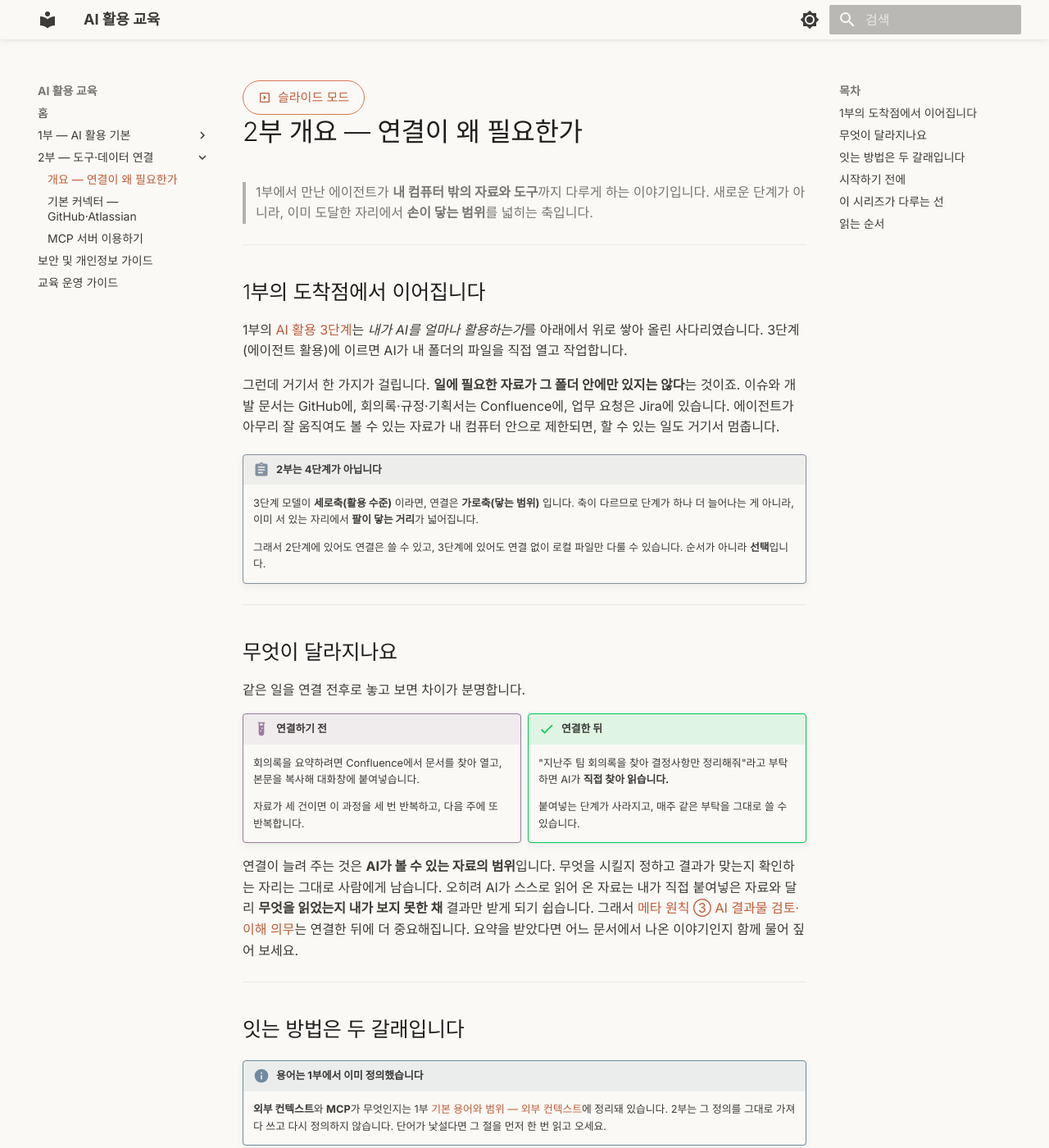
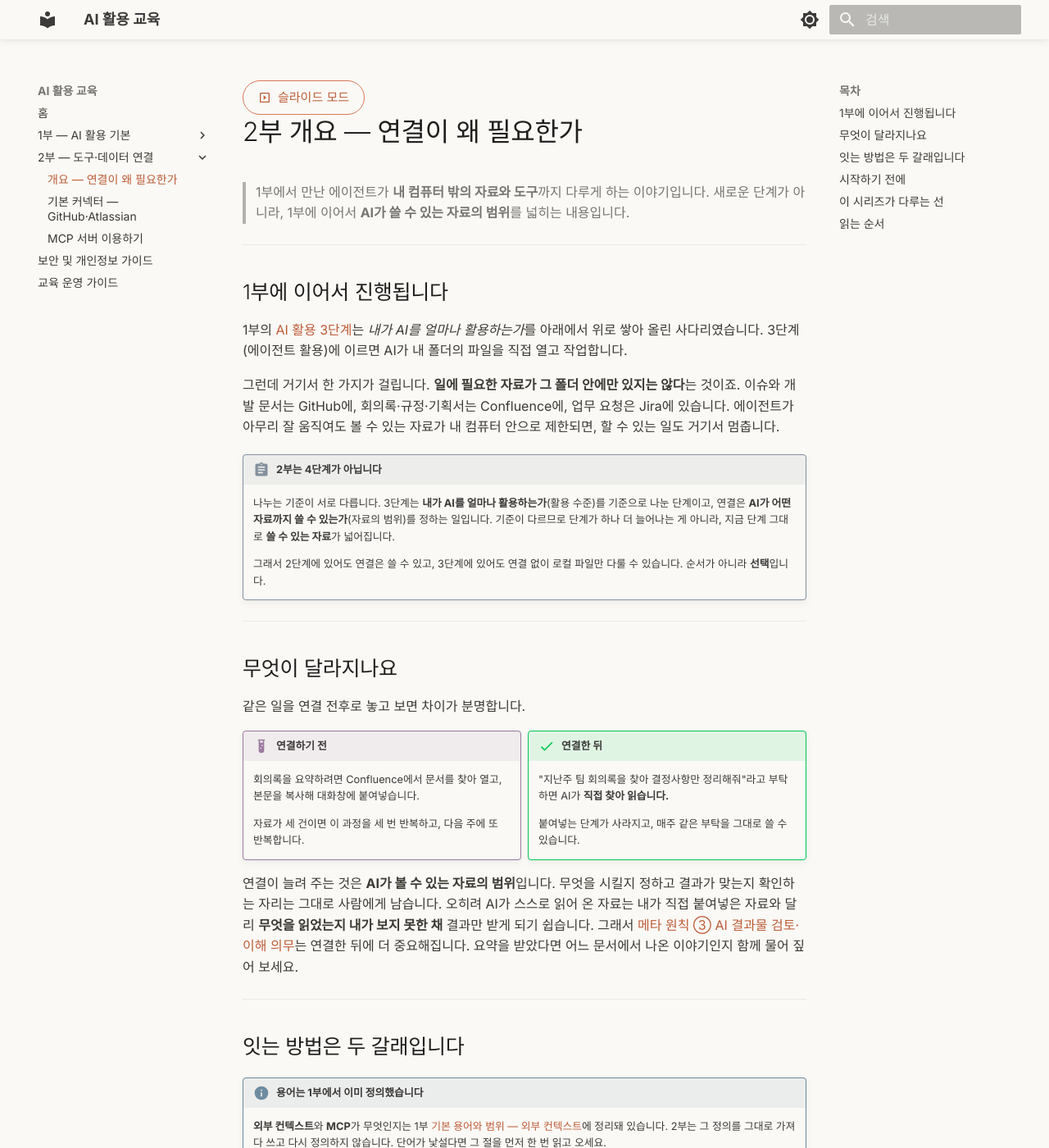
Before and after one commit to scroogy-dev/ai-onboarding, an MkDocs documentation site: the page built from docs/connect/index.md, in a window 1280 px wide and 1400 px high. Shown: the whole window at 82% size. Built offline with MkDocs 1.6.1 and Material for MkDocs 9.7.7, drawn with Linux system fonts in a browser that asks for light colours.

Commit message:
docs: 2부 개요 공간 은유를 기준 직접 제시로 교체 (#49)
- 도착점·세로축/가로축·닿는 범위 표현 제거. "4단계가 아닙니다" 박스는 나누는 기준(활용 수준 vs 자료의 범위)을 직접 제시
- 절 제목을 "1부에 이어서 진행됩니다"로, 리드 문장도 자료의 범위 중심으로 교체
- 2부 두 페이지의 비교표 머리글 "축"을 "구분"으로 통일

```diff
--- a/docs/connect/index.md
+++ b/docs/connect/index.md
@@ -1,17 +1,17 @@
 # 2부 개요 — 연결이 왜 필요한가
 
-> 1부에서 만난 에이전트가 **내 컴퓨터 밖의 자료와 도구**까지 다루게 하는 이야기입니다. 새로운 단계가 아니라, 이미 도달한 자리에서 **손이 닿는 범위**를 넓히는 축입니다.
+> 1부에서 만난 에이전트가 **내 컴퓨터 밖의 자료와 도구**까지 다루게 하는 이야기입니다. 새로운 단계가 아니라, 1부에 이어서 **AI가 쓸 수 있는 자료의 범위**를 넓히는 내용입니다.
 
 ---
 
-## 1부의 도착점에서 이어집니다 { #from-part1 }
+## 1부에 이어서 진행됩니다 { #from-part1 }
 
 1부의 [AI 활용 3단계](../index.md#stage-model)는 *내가 AI를 얼마나 활용하는가*를 아래에서 위로 쌓아 올린 사다리였습니다. 3단계(에이전트 활용)에 이르면 AI가 내 폴더의 파일을 직접 열고 작업합니다.
 
 그런데 거기서 한 가지가 걸립니다. **일에 필요한 자료가 그 폴더 안에만 있지는 않다**는 것이죠. 이슈와 개발 문서는 GitHub에, 회의록·규정·기획서는 Confluence에, 업무 요청은 Jira에 있습니다. 에이전트가 아무리 잘 움직여도 볼 수 있는 자료가 내 컴퓨터 안으로 제한되면, 할 수 있는 일도 거기서 멈춥니다.
 
 !!! abstract "2부는 4단계가 아닙니다"
-    3단계 모델이 **세로축(활용 수준)** 이라면, 연결은 **가로축(닿는 범위)** 입니다. 축이 다르므로 단계가 하나 더 늘어나는 게 아니라, 이미 서 있는 자리에서 **팔이 닿는 거리**가 넓어집니다.
+    나누는 기준이 서로 다릅니다. 3단계는 **내가 AI를 얼마나 활용하는가**(활용 수준)를 기준으로 나눈 단계이고, 연결은 **AI가 어떤 자료까지 쓸 수 있는가**(자료의 범위)를 정하는 일입니다. 기준이 다르므로 단계가 하나 더 늘어나는 게 아니라, 지금 단계 그대로 **쓸 수 있는 자료**가 넓어집니다.
 
     그래서 2단계에 있어도 연결은 쓸 수 있고, 3단계에 있어도 연결 없이 로컬 파일만 다룰 수 있습니다. 순서가 아니라 **선택**입니다.
 
@@ -44,7 +44,7 @@
 !!! info "용어는 1부에서 이미 정의했습니다"
     **외부 컨텍스트**와 **MCP**가 무엇인지는 1부 [기본 용어와 범위 — 외부 컨텍스트](../basics.md#external-context)에 정리돼 있습니다. 2부는 그 정의를 그대로 가져다 쓰고 다시 정의하지 않습니다. 단어가 낯설다면 그 절을 먼저 한 번 읽고 오세요.
 
-| 축 | 기본 커넥터 | MCP 서버 |
+| 구분 | 기본 커넥터 | MCP 서버 |
 |---|---|---|
 | **무엇인가** | Claude가 미리 준비해 둔 목록에서 고르는 방식 | 목록에 없는 도구·자료를, 공개된 연결 통로를 등록해 쓰는 방식 |
 | **잇는 절차** | 서비스 선택 → 로그인 → 권한 확인 → 승인 | 서버 선택 → 등록 → 권한 확인 → 승인 |
```
Also changed, not shown: docs/connect/mcp-servers.md (+1 -1 lines).
